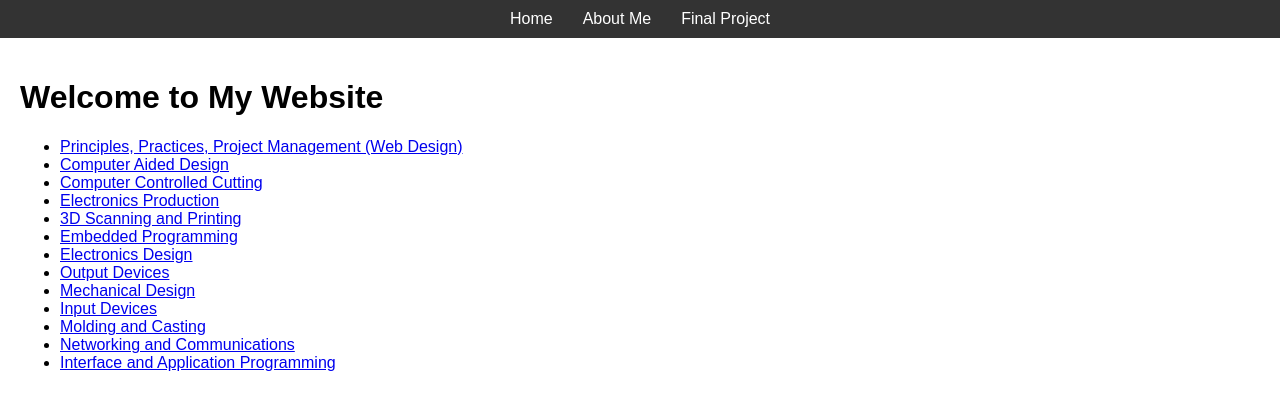
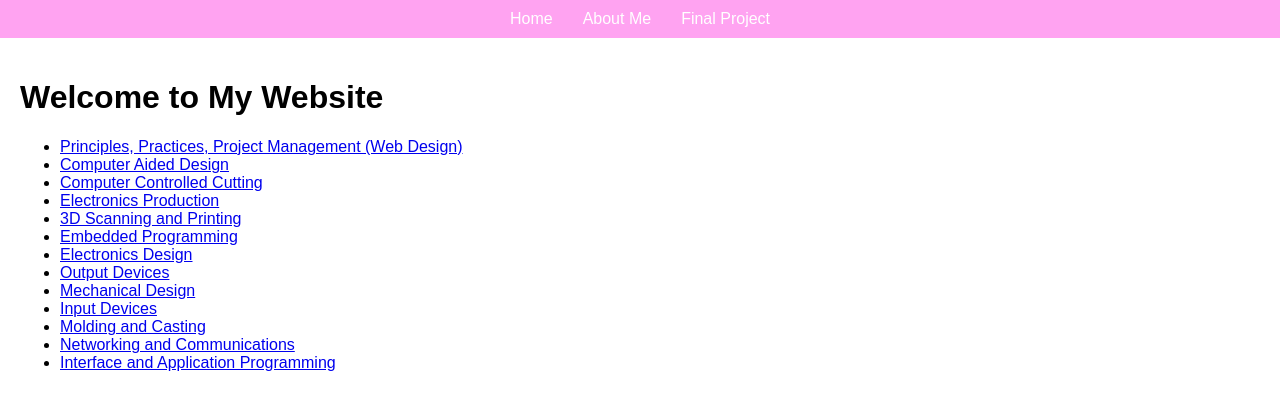
Before and after one commit to CGarcia2607/cgarcia2607.github.io, a plain HTML site: page index.html in a window 1280 px wide. Drawn offline with Linux system fonts and the light colour scheme.

Commit message:
header changes

```diff
--- a/css/styles.css
+++ b/css/styles.css
@@ -5,8 +5,8 @@ body {
 }
 
 header {
-    background: #333;
-    color: #fff;
+    background: #ffa3f1;
+    color: #000000;
     padding: 10px 0;
 }
 
```
